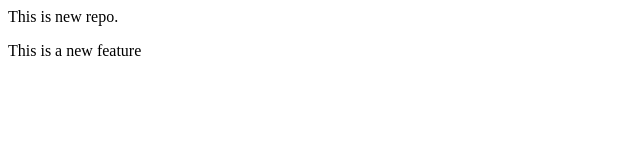
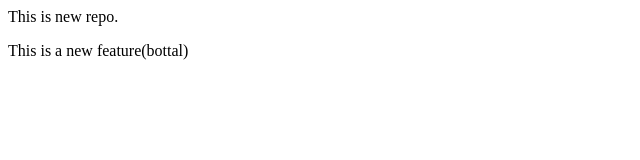
Before and after one commit to ajay47847/Internship_Task, a plain HTML site: page index.html in a window 1280 px wide. Shown: the full height of the page, 0-640 px from the left. Drawn offline with Linux system fonts and the light colour scheme.

Commit message:
add bottal

```diff
--- a/index.html
+++ b/index.html
@@ -1,2 +1,2 @@
 <p>This is new repo.</p>
-<p>This is a new feature</p>
+<p>This is a new feature(bottal)</p>
```
